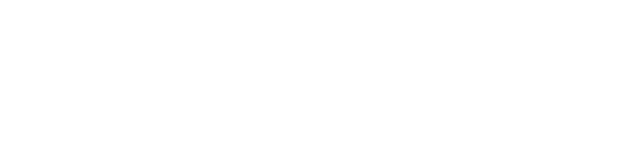
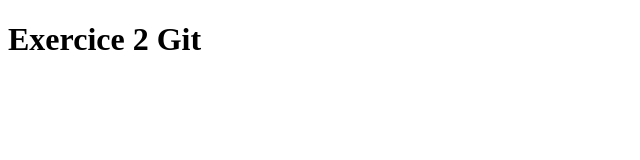
Before and after one commit to MaximePoitoux/sharezza-social, a plain HTML site: page index.html in a window 1280 px wide. Shown: the whole page, without its empty margins (0-640 px from the left). Drawn offline with Linux system fonts and the light colour scheme.

Commit message:
Change <title> and add <h1> to body

```diff
--- a/index.html
+++ b/index.html
@@ -3,11 +3,13 @@
 
   <head>
     <meta charset="UTF-8">
-    <title>title</title>
+    <title>Exercice 2 Git</title>
   </head>
 
   <body>
 
+    <h1>Exercice 2 Git</h1>
+
   </body>
 
 </html>
```
